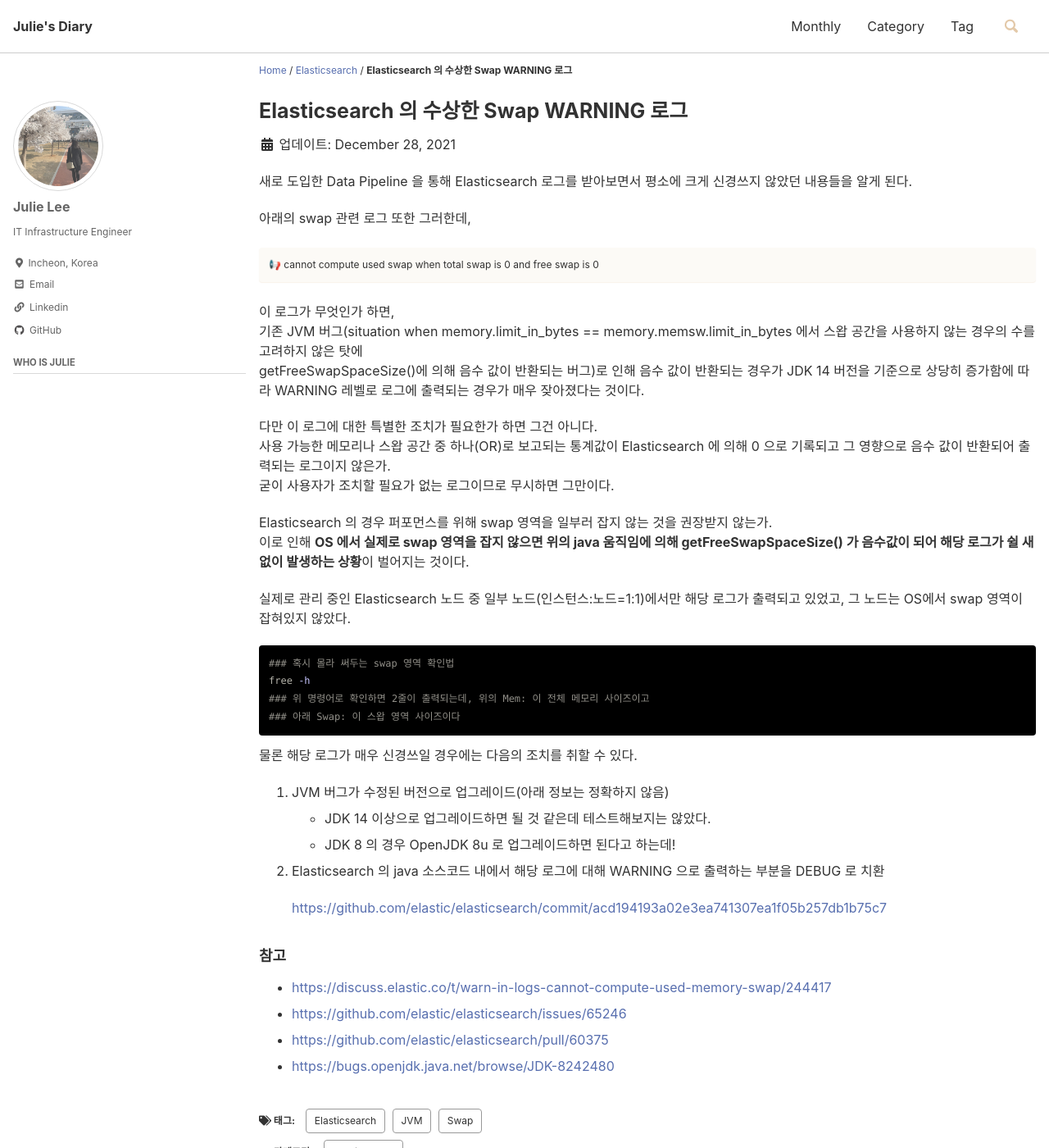
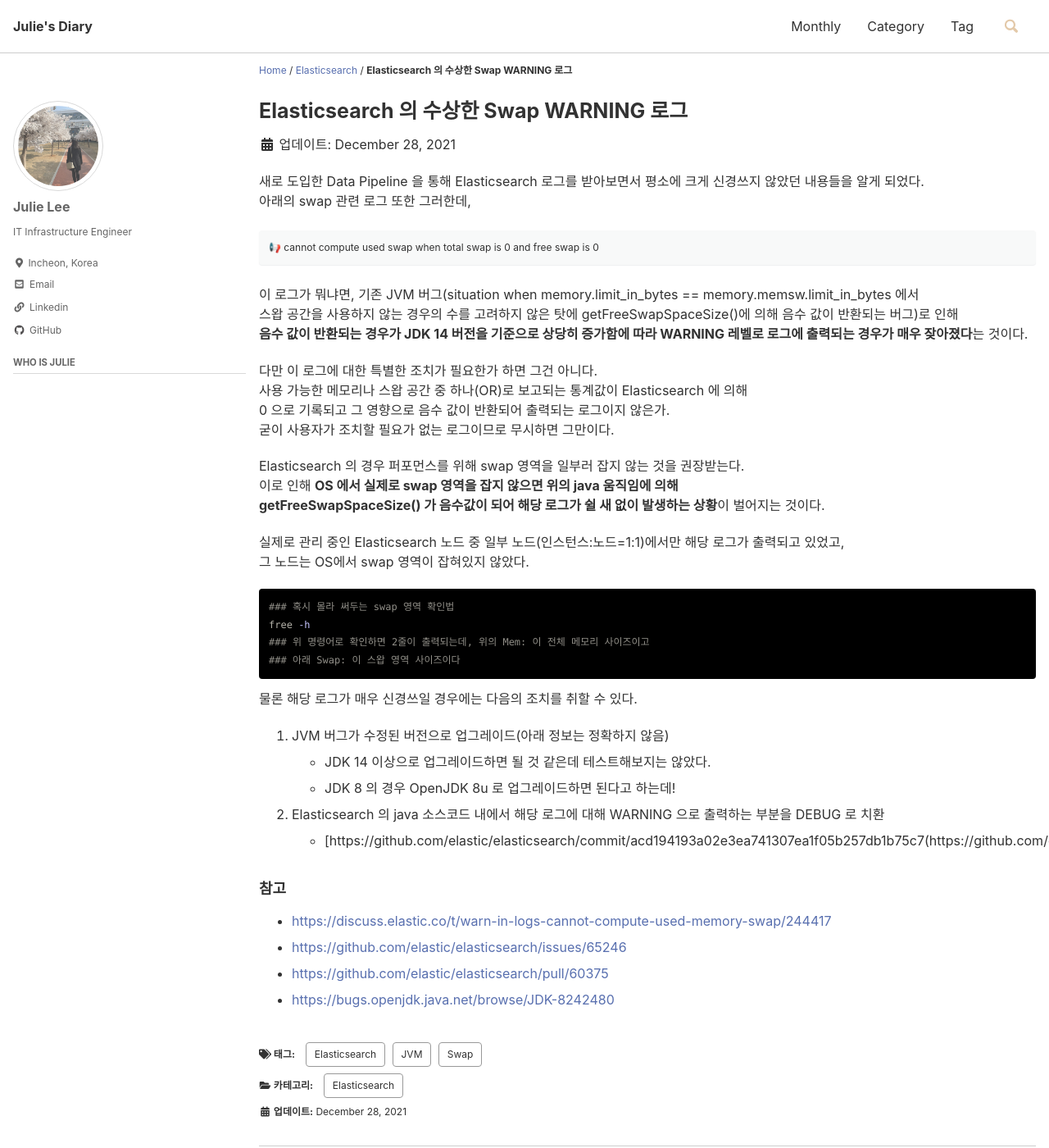
Before and after one commit to smilejulie0812/smilejulie0812.github.io, a Jekyll site: the page built from _posts/2021-12-28-elasticsearchSwapWarningLog.md, in a window 1280 px wide and 1400 px high. Shown: the whole window at 82% size. Built offline with Jekyll 4.4.1, drawn with Linux system fonts in a browser that asks for light colours; cached includes are drawn as plain includes.

Commit message:
Update 2021-12-28-elasticsearchSwapWarningLog.md

````diff
--- a/_posts/2021-12-28-elasticsearchSwapWarningLog.md
+++ b/_posts/2021-12-28-elasticsearchSwapWarningLog.md
@@ -10,26 +10,30 @@ tags:
 sidebar:
   nav: "docs"
 ---
-새로 도입한 Data Pipeline 을 통해 Elasticsearch 로그를 받아보면서 평소에 크게 신경쓰지 않았던 내용들을 알게 된다.
-
+새로 도입한 Data Pipeline 을 통해 Elasticsearch 로그를 받아보면서 평소에 크게 신경쓰지 않았던 내용들을 알게 되었다.
 아래의 swap 관련 로그 또한 그러한데,
 
-<div class="notice--primary" markdown="1">
+<div class="notice" markdown="1">
+
 📢 cannot compute used swap when total swap is 0 and free swap is 0
+
 </div>
 
-이 로그가 무엇인가 하면,
-기존 JVM 버그(situation when memory.limit_in_bytes == memory.memsw.limit_in_bytes 에서 스왑 공간을 사용하지 않는 경우의 수를 고려하지 않은 탓에
-getFreeSwapSpaceSize()에 의해 음수 값이 반환되는 버그)로 인해 음수 값이 반환되는 경우가 JDK 14 버전을 기준으로 상당히 증가함에 따라 WARNING 레벨로 로그에 출력되는 경우가 매우 잦아졌다는 것이다.
+이 로그가 뭐냐면, 기존 JVM 버그(situation when memory.limit_in_bytes == memory.memsw.limit_in_bytes 에서
+스왑 공간을 사용하지 않는 경우의 수를 고려하지 않은 탓에 getFreeSwapSpaceSize()에 의해 음수 값이 반환되는 버그)로 인해
+**음수 값이 반환되는 경우가 JDK 14 버전을 기준으로 상당히 증가함에 따라 WARNING 레벨로 로그에 출력되는 경우가 매우 잦아졌다**는 것이다.
 
 다만 이 로그에 대한 특별한 조치가 필요한가 하면 그건 아니다.
-사용 가능한 메모리나 스왑 공간 중 하나(OR)로 보고되는 통계값이 Elasticsearch 에 의해 0 으로 기록되고 그 영향으로 음수 값이 반환되어 출력되는 로그이지 않은가.
+사용 가능한 메모리나 스왑 공간 중 하나(OR)로 보고되는 통계값이 Elasticsearch 에 의해
+0 으로 기록되고 그 영향으로 음수 값이 반환되어 출력되는 로그이지 않은가.
 굳이 사용자가 조치할 필요가 없는 로그이므로 무시하면 그만이다.
 
-Elasticsearch 의 경우 퍼포먼스를 위해 swap 영역을 일부러 잡지 않는 것을 권장받지 않는가.
-이로 인해 **OS 에서 실제로 swap 영역을 잡지 않으면 위의 java 움직임에 의해 getFreeSwapSpaceSize() 가 음수값이 되어 해당 로그가 쉴 새 없이 발생하는 상황**이 벌어지는 것이다.
+Elasticsearch 의 경우 퍼포먼스를 위해 swap 영역을 일부러 잡지 않는 것을 권장받는다.
+이로 인해 **OS 에서 실제로 swap 영역을 잡지 않으면 위의 java 움직임에 의해
+getFreeSwapSpaceSize() 가 음수값이 되어 해당 로그가 쉴 새 없이 발생하는 상황**이 벌어지는 것이다.
 
-실제로 관리 중인 Elasticsearch 노드 중 일부 노드(인스턴스:노드=1:1)에서만 해당 로그가 출력되고 있었고, 그 노드는 OS에서 swap 영역이 잡혀있지 않았다.
+실제로 관리 중인 Elasticsearch 노드 중 일부 노드(인스턴스:노드=1:1)에서만 해당 로그가 출력되고 있었고,
+그 노드는 OS에서 swap 영역이 잡혀있지 않았다.
 
 ```bash
 ### 혹시 몰라 써두는 swap 영역 확인법
@@ -44,12 +48,10 @@ free -h
     - JDK 14 이상으로 업그레이드하면 될 것 같은데 테스트해보지는 않았다.
     - JDK 8 의 경우 OpenJDK 8u 로 업그레이드하면 된다고 하는데!
 2. Elasticsearch 의 java 소스코드 내에서 해당 로그에 대해 WARNING 으로 출력하는 부분을 DEBUG 로 치환
-
-    [https://github.com/elastic/elasticsearch/commit/acd194193a02e3ea741307ea1f05b257db1b75c7](https://github.com/elastic/elasticsearch/commit/acd194193a02e3ea741307ea1f05b257db1b75c7)
+    - [https://github.com/elastic/elasticsearch/commit/acd194193a02e3ea741307ea1f05b257db1b75c7(https://github.com/elastic/elasticsearch/commit/acd194193a02e3ea741307ea1f05b257db1b75c7)
 
 
 ### 참고
-
 - [https://discuss.elastic.co/t/warn-in-logs-cannot-compute-used-memory-swap/244417](https://discuss.elastic.co/t/warn-in-logs-cannot-compute-used-memory-swap/244417)
 - [https://github.com/elastic/elasticsearch/issues/65246](https://github.com/elastic/elasticsearch/issues/65246)
 - [https://github.com/elastic/elasticsearch/pull/60375](https://github.com/elastic/elasticsearch/pull/60375)
````
